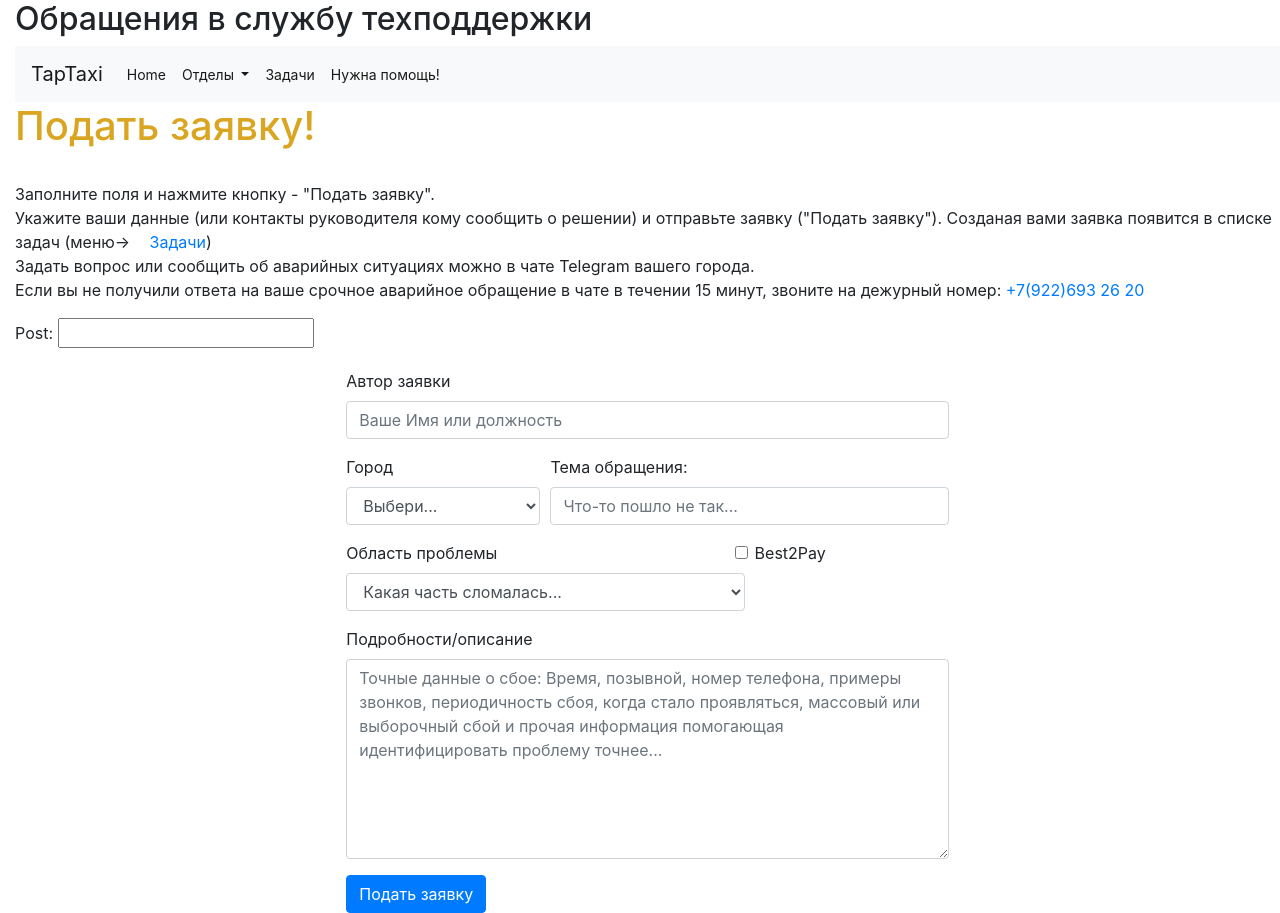
After one commit to patriotina/p373, a Django app: template contacts/templates/contacts/create_task_ytt.html in a window 1280 px wide. The commit adds this page. Run offline with Django 3.2, Linux system fonts and the light colour scheme; the template is opened without the code that fills it: values that come from a table or form of the project are taken from there, others are empty; some libraries are stand-ins or nearby versions.

Commit message:
Added connects to YouTrack and show task in task page

```diff
--- a/contacts/templates/contacts/base.html
+++ b/contacts/templates/contacts/base.html
@@ -1,4 +1,4 @@
-{% load staticfiles %}
+{% load static %}
 <!DOCTYPE html>
 <html lang="en">
 <head>
--- /dev/null
+++ b/contacts/templates/contacts/create_task_ytt.html
@@ -0,0 +1,73 @@
+
+    {% extends 'contacts/base.html' %}
+    {% block content %}
+
+    <h1>Подать заявку!</h1>
+    <a class="container col-md-8">
+        <br>Заполните поля и нажмите кнопку - "Подать заявку".
+        </br>Укажите ваши данные (или контакты руководителя кому сообщить о решении) и отправьте заявку ("Подать заявку"). Созданая вами заявка появится в списке задач (меню-> <a href={% url 'issues' %}>Задачи</a>)
+
+        <br>Задать вопрос или сообщить об аварийных ситуациях можно в чате Telegram вашего города.
+        </br>Если вы не получили ответа на ваше срочное аварийное обращение в чате в течении 15 минут, звоните на дежурный номер: <a href="tel:+79226932620">+7(922)693 26 20</a></p>
+    </div>
+
+<form method="get" action="/createissue">
+    {% csrf_token %}
+    {{ form.as_p }}
+    <div class="container col-md-6">
+        <div class="form-group">
+            <label for="inputAuthor">Автор заявки</label>
+            <input type="text" class="form-control" id="inputAuthor" name="author" placeholder="Ваше Имя или должность" required>
+        </div>
+        <div class="form-row">
+            <div class="form-group col-md-4">
+                <label for="inputCity">Город</label>
+                <select id="inputCity" class="form-control" name="issue-city" required>
+                    <option selected disabled value="">Выбери...</option>
+                    {% for city in cities|dictsort:"city"%}
+                        <option value="{{ city.city }}">{{ city.city }}</option>
+                    {% endfor %}
+                </select>
+            </div>
+
+            <div class="form-group col-md-8">
+                <label for="inputSubject">Тема обращения:</label>
+                <input type="text" class="form-control" id="inputSubject" name="summary" placeholder="Что-то пошло не так..." required>
+            </div>
+        </div>
+        <div class="form-row">
+
+            <div class="form-group col-md-8">
+                <label for="inputState">Область проблемы</label>
+                <select id="inputState" class="form-control" name="prclass" required>
+                    <option selected disabled value="">Какая часть сломалась...</option>
+                    {% for category in pclass %}
+                        <option value="{{ category }}">{{ category }}</option>
+                    {% endfor %}
+                </select>
+            </div>
+            <div class="form-group col-md-4">
+                <input type="checkbox" class="form-check-input" id="exampleCheck1" name="b2p" value="b2pay">
+                <label class="form-check-label" for="exampleCheck1">Best2Pay</label>
+            </div>
+        </div>
+        <div class="form-group">
+            <label for="inputComment">Подробности/описание</label>
+            <textarea required style="height:200px;"  class="form-control" name="textissue" id="inputComment" placeholder="Точные данные о сбое: Время, позывной, номер телефона, примеры звонков, периодичность сбоя, когда стало проявляться, массовый или выборочный сбой и прочая информация помогающая идентифицировать проблему точнее..."></textarea>
+            <!-- <input type="text" class="form-control" id="inputAddress" placeholder="Точные данные о сбое: Время, позывной, номер телефона, как часто, массовый или выборочный сбой и другое">-->
+        </div>
+
+        <!--<div class="custom-file">
+            <input type="file" class="custom-file-input" id="customFile" name="attachfile">
+            <label class="custom-file-label" for="customFile">Choose file</label>
+        </div>
+        -->
+
+        <button type="submit" class="btn btn-primary">Подать заявку</button>
+
+    </div>
+
+</form>
+
+
+    {% endblock %}
--- a/contacts/urls.py
+++ b/contacts/urls.py
@@ -6,10 +6,11 @@
 urlpatterns = [
     url(r'^$', views.names_list, name='names_list'),
     url(r'^department/(?P<pk>\d+)/$', views.department_list, name='departments'),
-    url(r'^issues/$', views.issues_list, name='issues'),
+    url(r'^issues/$', views.issues_list_yt, name='issues_yt'),
     url(r'^create_task/$', views.create_task, name='create_task'),
     url(r'^createissue/$', views.sendtojira),
     url(r'^alarm/$', views.alarm, name='alarm'),
     url(r'^statistic/$', views.statistic, name='statistic'),
     url(r'^calendar/$', views.calendar, name='calendar'),
+    url(r'^issues_yt/$', views.issues_list_yt, name='issues_yt'),
 ] + static(settings.MEDIA_URL, document_root=settings.MEDIA_ROOT)
--- /dev/null
+++ b/requirements.txt
@@ -0,0 +1,4 @@
+Django
+jira
+youtrack
+Pillow
```
Also changed, not shown: contacts/templates/contacts/issues_yt.html (added, +92 -0 lines), contacts/views.py (+14 -0 lines), 1 other file.
